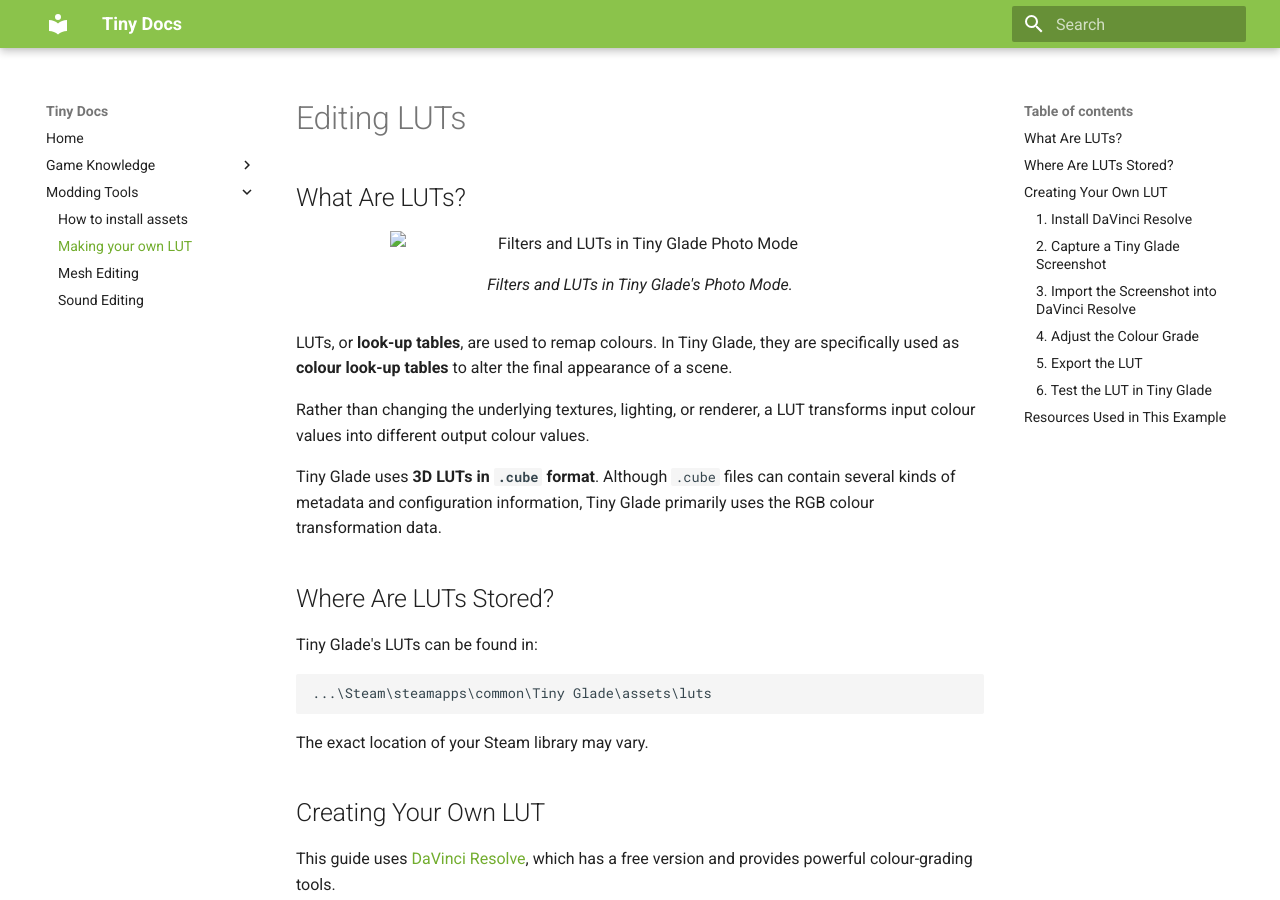
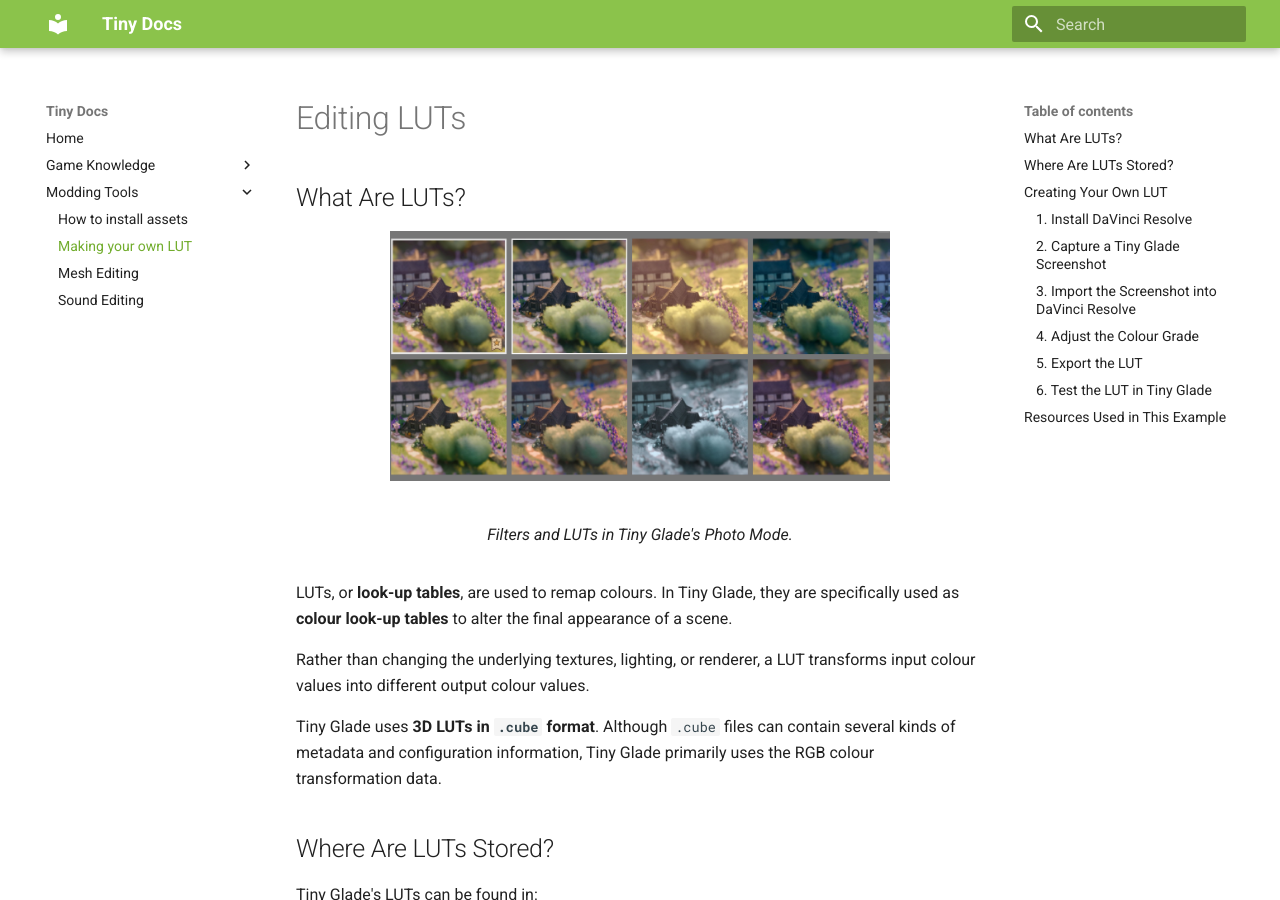
Before and after one commit to Hbeau/tiny-docs, an MkDocs documentation site: the page built from docs/modding-tools/lut-editing.md, in a window 1280 px wide and 900 px high. Built offline with MkDocs 1.6.1 and Material for MkDocs 9.7.7, drawn with Linux system fonts in a browser that asks for light colours.

Commit message:
fixed broken html image code sorry :/

```diff
--- a/docs/modding-tools/lut-editing.md
+++ b/docs/modding-tools/lut-editing.md
@@ -2,8 +2,8 @@
 
 ## What Are LUTs?
 
-<figure style="width: 500px;">
-  <img src="./images/filters.jpg" alt="Filters and LUTs in Tiny Glade Photo Mode" width="500">
+<figure markdown="span">
+  ![Filters and LUTs in Tiny Glade Photo Mode](./images/filters.jpg){ width="500" }
   <figcaption>Filters and LUTs in Tiny Glade's Photo Mode.</figcaption>
 </figure>
 
@@ -43,8 +43,8 @@
 
 For this example, the goal is to create a black-and-white, Japanese samurai-film-inspired look with only the red tones remaining visible.
 
-<figure style="width: 800px;">
-  <img src="./images/eastern glade before.jpg" alt="Eastern Glade before colour grading" width="800">
+<figure markdown="span">
+  ![Eastern Glade before colour grading](./images/eastern glade before.jpg){ width="800" }
   <figcaption>Eastern Glade mod by Rapunzilla before colour grading.</figcaption>
 </figure>
 
@@ -54,22 +54,22 @@
 
 Drag your Tiny Glade screenshot into DaVinci Resolve.
 
-<figure style="width: 800px;">
-  <img src="./images/1before.jpg" alt="Screenshot imported into DaVinci Resolve" width="800">
+<figure markdown="span">
+  ![Screenshot imported into DaVinci Resolve](./images/1before.jpg)
 </figure>
 
 Right-click the screenshot and select **Create New Timeline Using Selected Clip**.
 
-<figure style="width: 800px;">
-  <img src="./images/2timeline.jpg" alt="Creating a new timeline in DaVinci Resolve" width="800">
+<figure markdown="span">
+  ![Creating a new timeline in DaVinci Resolve](./images/2timeline.jpg)
 </figure>
 
 ### 4. Adjust the Colour Grade
 
 The main colour-grading controls can be found in the Color workspace.
 
-<figure style="width: 800px;">
-  <img src="./images/3tools.jpg" alt="DaVinci Resolve colour grading tools" width="800">
+<figure markdown="span">
+  ![DaVinci Resolve colour grading tools](./images/3tools.jpg){ width="800" }
 </figure>
 
 You can experiment with these controls until the image has the appearance you want.
@@ -82,8 +82,8 @@
 2. Select **Add Node → Add Serial** or the appropriate corrector option.
 3. Connect the node into the existing node chain.
 
-<figure style="width: 800px;">
-  <img src="./images/3.5node.jpg" alt="Adding a colour correction node in DaVinci Resolve" width="800">
+<figure markdown="span">
+  ![Adding a colour correction node in DaVinci Resolve](./images/3.5node.jpg){ width="800" }
 </figure>
 
 !!! info
@@ -94,15 +94,15 @@
 
 Edit the node or nodes until the image looks the way you want.
 
-<figure style="width: 800px;">
-  <img src="./images/4node.jpg" alt="Editing a colour correction node" width="800">
+<figure markdown="span">
+  ![Editing a colour correction node](./images/4node.jpg){ width="800" }
   <figcaption>For demonstration, the curve has been raised to make the image brighter.</figcaption>
 </figure>
 
 For this example, the final grade was created using a single node.
 
-<figure style="width: 800px;">
-  <img src="./images/5done.jpg" alt="Completed colour grade in DaVinci Resolve" width="800">
+<figure markdown="span">
+  ![Completed colour grade in DaVinci Resolve](./images/5done.jpg){ width="800" }
 </figure>
 
 ### 5. Export the LUT
@@ -113,8 +113,8 @@
 
 A 33-point LUT provides sufficient resolution for this type of in-game colour transformation.
 
-<figure style="width: 800px;">
-  <img src="./images/6generate.jpg" alt="Generating a LUT in DaVinci Resolve" width="800">
+<figure markdown="span">
+  ![Generating a LUT in DaVinci Resolve](./images/6generate.jpg){ width="800" }
 </figure>
 
 ### 6. Test the LUT in Tiny Glade
@@ -123,14 +123,14 @@
 
 Your new LUT should appear in the LUT or filter selector.
 
-<figure style="width: 800px;">
-  <img src="./images/7LUT.jpg" alt="Custom LUT visible in Tiny Glade" width="800">
+<figure markdown="span">
+  ![Custom LUT visible in Tiny Glade](./images/7LUT.jpg){ width="800" }
 </figure>
 
 The LUT can then be applied to the current scene.
 
-<figure style="width: 800px;">
-  <img src="./images/easternafter.jpg" alt="Eastern Glade with the custom LUT applied" width="800">
+<figure markdown="span">
+  ![Eastern Glade with the custom LUT applied](./images/easternafter.jpg){ width="800" }
   <figcaption>Final appearance using the custom LUT and the Eastern Glade mod.</figcaption>
 </figure>
 
```
Also changed, not shown: docs/modding-tools/mesh-edit-with-blender.md (+11 -8 lines).
